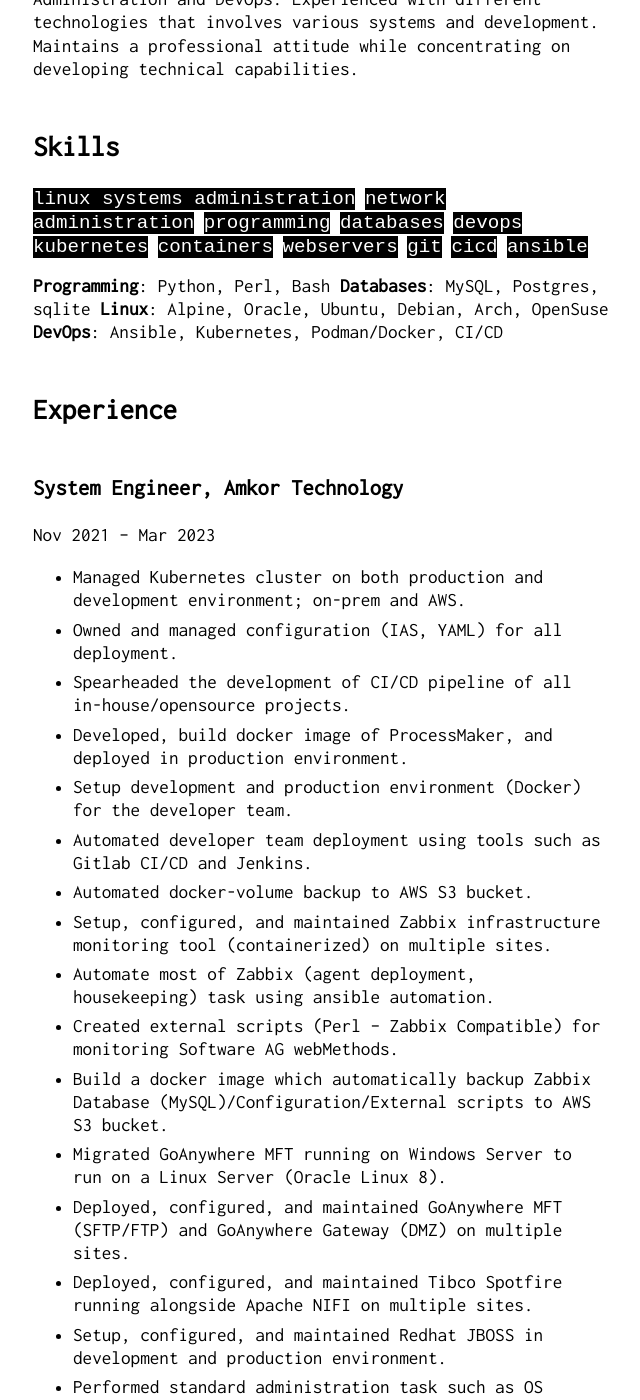
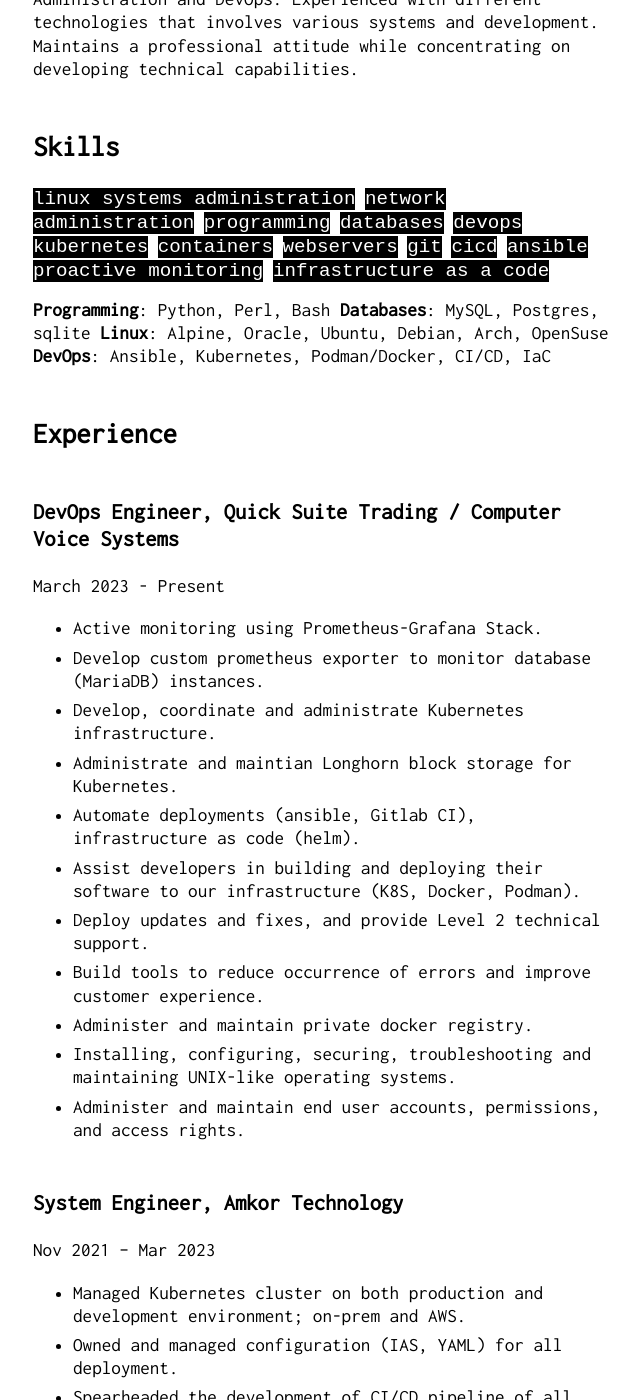
Before and after one commit to mcbtaguiad/web-tagsdev-jekyll, a Jekyll site: the page built from tagsdev/_posts/0000-00-00-mark-cv.md, in a window 1280 px wide and 1400 px high, scrolled down 392 px. Shown: the whole window, without its empty margins (319-959 px from the left). Built offline with Jekyll 4.4.1, drawn with Linux system fonts in a browser that asks for light colours; nearby versions of some CDN libraries.

Commit message:
add current jon

````diff
--- a/tagsdev/_posts/0000-00-00-mark-cv.md
+++ b/tagsdev/_posts/0000-00-00-mark-cv.md
@@ -51,16 +51,35 @@
 ```git```
 ```cicd```
 ```ansible```
+```proactive monitoring```
+```infrastructure as a code```
 
 **Programming**: Python, Perl, Bash
 **Databases**: MySQL, Postgres, sqlite
 **Linux**: Alpine, Oracle, Ubuntu, Debian, Arch, OpenSuse
-**DevOps**: Ansible, Kubernetes, Podman/Docker, CI/CD
+**DevOps**: Ansible, Kubernetes, Podman/Docker, CI/CD, IaC
 
 ## Experience
 
 <!-- You have to wrap the "left" and "right" half of these headings in spans by
 hand -->
+
+### <span>DevOps Engineer, Quick Suite Trading / Computer Voice Systems</span>
+
+<span>March 2023 - Present </span>
+
+  - Active monitoring using Prometheus-Grafana Stack.
+  - Develop custom prometheus exporter to monitor database (MariaDB) instances.
+  - Develop, coordinate and administrate Kubernetes infrastructure.
+  - Administrate and maintian Longhorn block storage for Kubernetes.
+  - Automate deployments (ansible, Gitlab CI), infrastructure as code (helm).
+  - Assist developers in building and deploying their software to our infrastructure (K8S, Docker, Podman).
+  - Deploy updates and fixes, and provide Level 2 technical support.
+  - Build tools to reduce occurrence of errors and improve customer experience.
+  - Administer and maintain private docker registry.
+  - Installing, configuring, securing, troubleshooting and maintaining UNIX-like operating systems.
+  - Administer and maintain end user accounts, permissions, and access rights.
+
 ### <span>System Engineer, Amkor Technology</span>
 
 <span>Nov 2021 -- Mar 2023</span>
````
